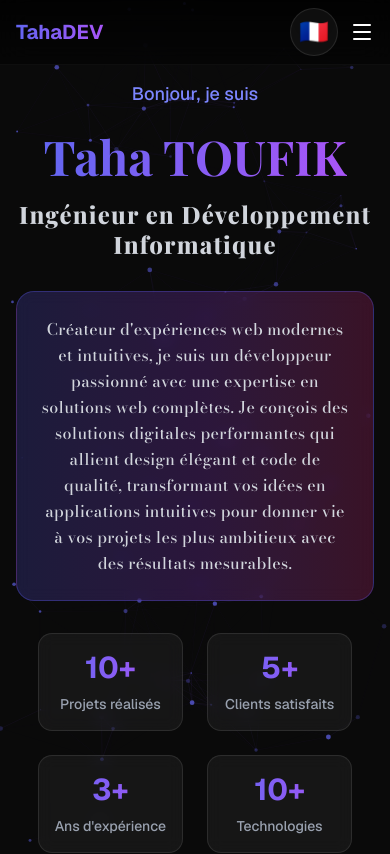
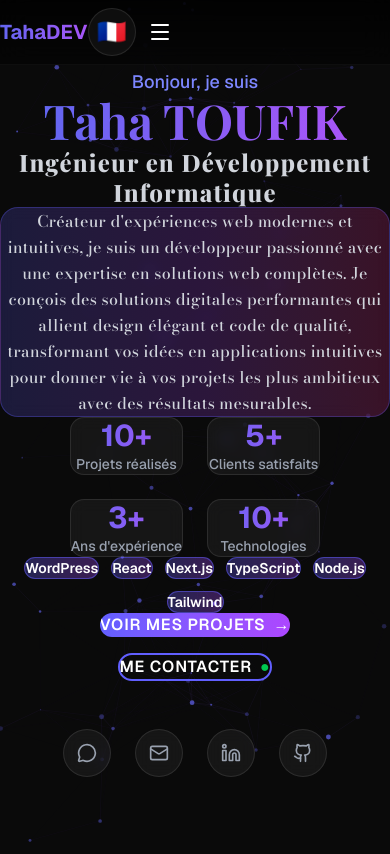
Before and after one commit to TOUFIK-Taha98/portfolio_dev, a Next.js app: page / in a window 390 px wide. Shown: the top 854 px of the page. Built offline with nearby package versions, Linux system fonts and the light colour scheme.

Commit message:
🐛 Fix mobile viewport and horizontal scroll issues

```diff
--- a/app/globals.css
+++ b/app/globals.css
@@ -91,10 +91,34 @@
   --radius-4xl: calc(var(--radius) + 16px);
 }
 
+* {
+  margin: 0;
+  padding: 0;
+  box-sizing: border-box;
+}
+
+html {
+  overflow-x: hidden;
+  width: 100%;
+  max-width: 100vw;
+}
+
 body {
   background: var(--background);
   color: var(--foreground);
   font-family: var(--font-geist-sans), Arial, Helvetica, sans-serif;
+  overflow-x: hidden;
+  width: 100%;
+  max-width: 100vw;
+  position: relative;
+}
+
+/* Prevent horizontal scroll on all elements */
+#__next,
+main,
+section,
+div {
+  max-width: 100vw;
 }
 
 /* Gradient Text Effect - Using button gradient (indigo to purple) */
--- a/app/layout.tsx
+++ b/app/layout.tsx
@@ -49,6 +49,12 @@ export const metadata: Metadata = {
   title: "Taha TOUFIK - Ingénieur en Développement Informatique",
   description:
     "Portfolio de Taha TOUFIK, Ingénieur en développement informatique spécialisé en React.js, Next.js et WordPress. Découvrez mes projets et compétences.",
+  viewport: {
+    width: "device-width",
+    initialScale: 1,
+    maximumScale: 5,
+    userScalable: true,
+  },
 };
 
 export default function RootLayout({
--- a/app/page.tsx
+++ b/app/page.tsx
@@ -9,7 +9,7 @@ import Footer from '@/components/ui/footer';
 
 export default function Home() {
   return (
-    <div className="relative">
+    <div className="relative w-full overflow-x-hidden">
       {/* Animated Background */}
       <AnimatedBackground />
 
@@ -22,7 +22,7 @@ export default function Home() {
       <Navbar />
 
       {/* Main Content */}
-      <main className="relative z-10">
+      <main className="relative z-10 w-full">
         <Hero />
         <Projects />
         <Skills />
```
Also changed, not shown: 2 other files (tests, documents, lock files or other folders).
